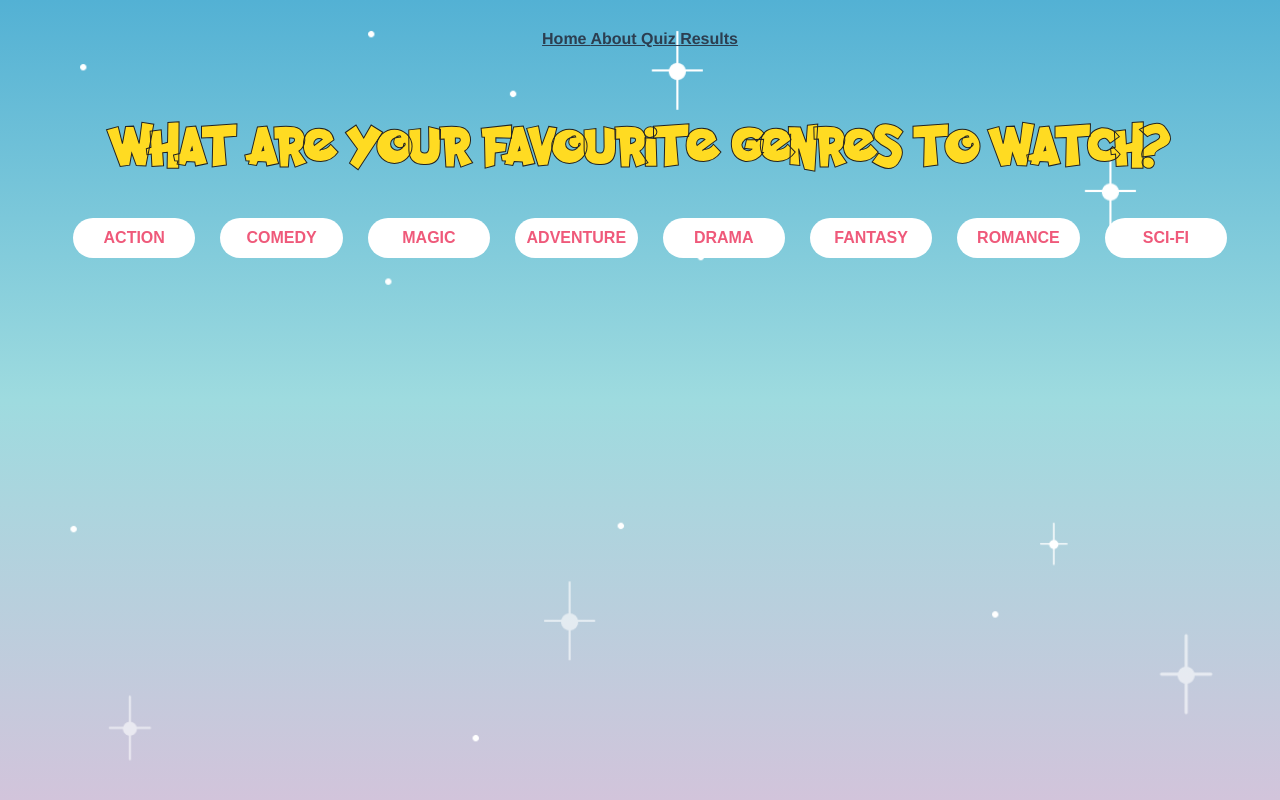
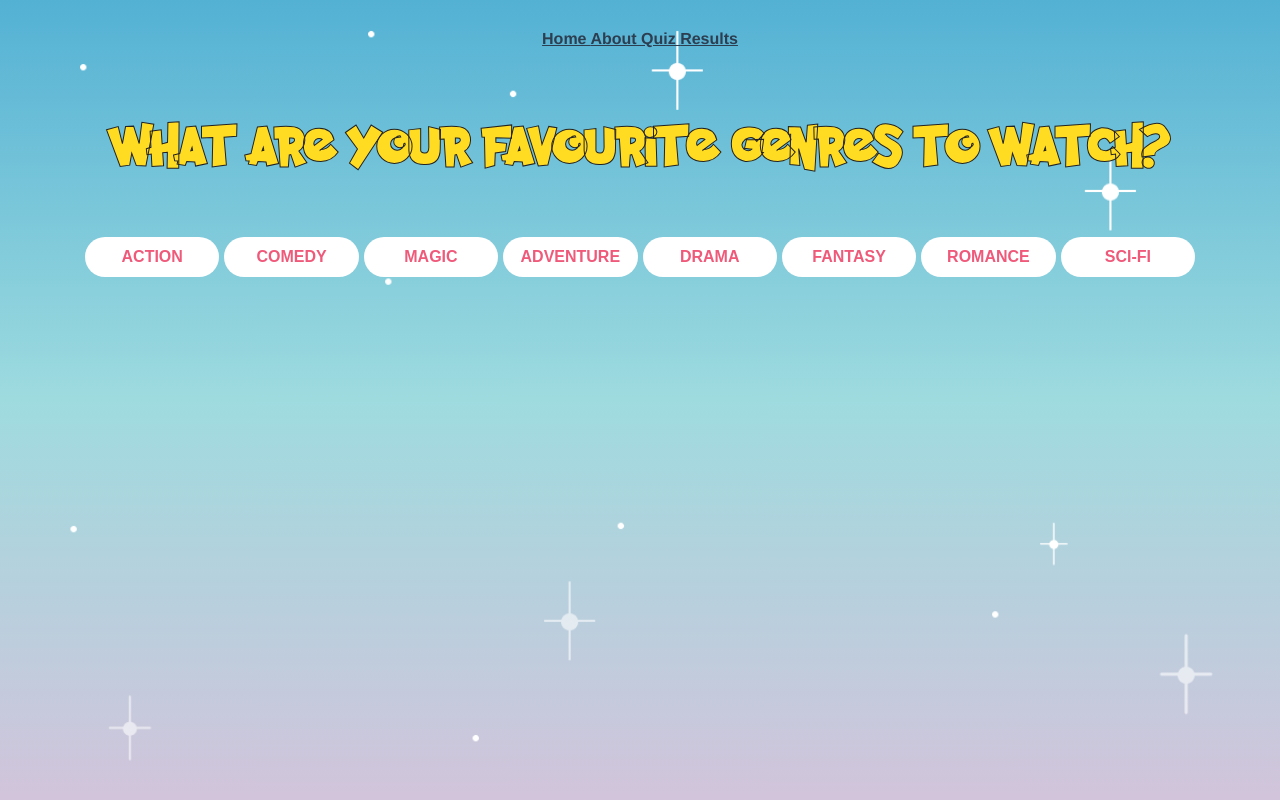
Before and after one commit to builtbybea/breakable-toy, a Vue app: page /quiz/1 in a window 1280 px wide. Built offline with nearby package versions, Linux system fonts and the light colour scheme.

Commit message:
style: Change layout and label width

```diff
--- a/src/assets/scss/components/_customInput.scss
+++ b/src/assets/scss/components/_customInput.scss
@@ -1,5 +1,5 @@
 .custom-input {
-    display: inline-flex;
+    display: inline-grid;
     margin: 2.5px;
     input[type=checkbox]:checked ~ label {
         border: 2px $accent solid;
@@ -24,12 +24,12 @@
         align-items: center;
         &--checkbox {
             color: $accent;
-            width: 100px;
+            width: 7em;
             justify-content: center;
         }
         &--radio {
             color: $secondary;
-            width: 250px;
+            width: 25em;
             justify-content: left;
             position: relative;
             /*Faux radio input border*/
```
